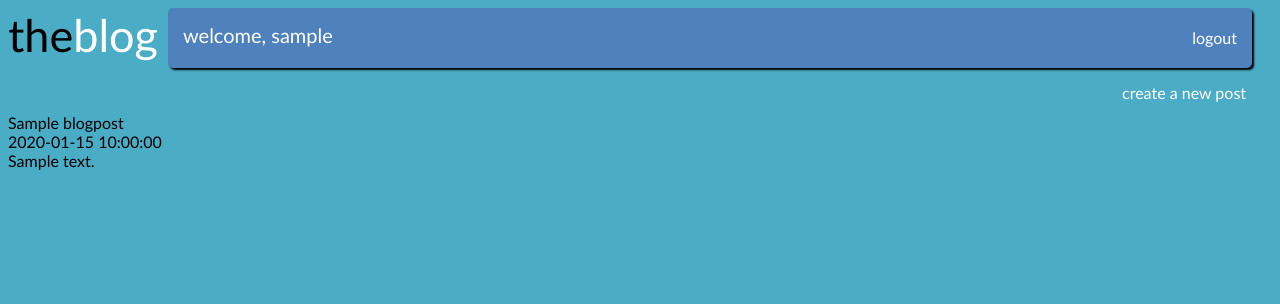
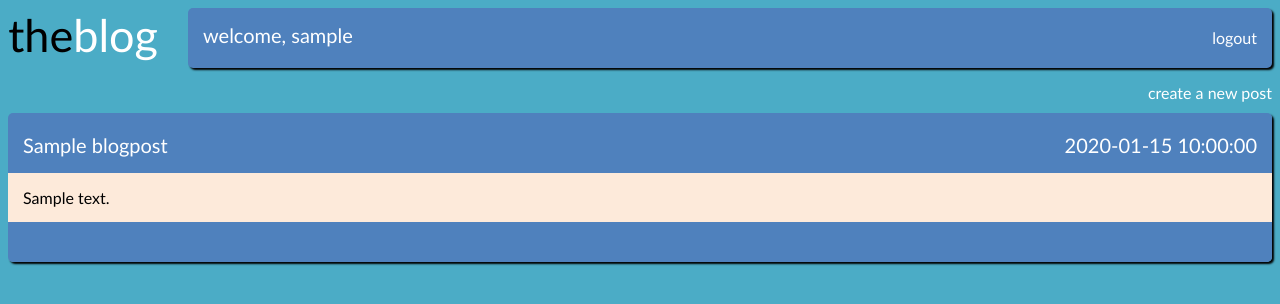
Before and after one commit to twprobasco/theblog, a Python web app: template templates/front.html in a window 1280 px wide. Shown: the top 304 px of the page. Run offline with Jinja, Linux system fonts and the light colour scheme; the template is opened without the code that fills it: most values are stand-ins (such as "Sample title", 1, 10 or a date in 2020).

Commit message:
styled front page blogroll

```diff
--- a/static/main.css
+++ b/static/main.css
@@ -19,66 +22,33 @@ a{
     font-size: 45px;
 }
 
-#top-wrapper{
-    display: flex;
-    flex-direction: row;
+#username-label{
+    margin-left: 25px;
 }
 
-#titleblock-front {
-    min-width: 150px;
-    height: 50px;
-    font-weight: normal;
-    font-size: 45px;
-    text-align: center;
+#password-label{
+    margin-left: 25px;
 }
 
-#nav-bar-top{
-    display: flex;
-    flex-direction: row;
-    width: calc(100% - 180px);
-    min-width: 471px;
-    height: 60px;
-    background-color: #4f81bd;
-    margin-left: auto;
-    margin-right: 20px;
-    border-radius: 5px;
-    box-shadow: 2px 2px 2px black;
-    text-align: right;
+.error-msg{
+    width: 250px;
+    height: 20px;
+    text-align: center;
+    color: #FF8566;
+    font-weight: bold;
 }
 
-#welcome_username{
-    margin-left: 15px;
-    margin-top: 15px;
-    color: white;
-    font-size: 20px;
+.input{
+    width: 200px;
+    margin-left: 25px;
 }
 
-#logout{
-    width:100px;
-    height: 20px;
-    margin-top: 20px;
-    margin-left: auto;
-    margin-right: 15px;
+.labels{
+    color: white;
+    font-size: 17px;
 }
 
-#newpost-redirect{
-    width: 150px;
-    height: 30px;
-    margin-left: auto;
-    margin-top: 15px;
-}
-
-#signupframe {
-    width: 250px;
-    height: 375px;
-    background-color: #4f81bd;
-    margin-left: auto;
-    margin-right: auto;
-    margin-top: 15px;
-    border-radius: 25px;
-    box-shadow: 2px 2px 2px black;
-}
-
+/* styling for login page*/
 #loginframe {
     width: 250px;
     height: 300px;
@@ -153,20 +120,112 @@ a{
     margin-top: 35px;
 }
 
-.error-msg{
-    width: 250px;
-    height: 20px;
-    text-align: center;
-    color: #FF8566;
-    font-weight: bold;
-}
-
-.input{
-    width: 200px;
+#password-verify-label{
     margin-left: 25px;
 }
 
-.labels{
+#email-label{
+    margin-left: 25px;
+}
+
+/* general styling for front, newpost, and permalink pages */
+
+#top-wrapper{
+    display: flex;
+    flex-direction: row;
+}
+
+#titleblock-front {
+    min-width: 150px;
+    height: 50px;
+    font-weight: normal;
+    font-size: 45px;
+    text-align: center;
+}
+
+#nav-bar-top{
+    display: flex;
+    flex-direction: row;
+    width: calc(100% - 180px);
+    min-width: 471px;
+    height: 60px;
+    background-color: #4f81bd;
+    margin-left: auto;
+    border-radius: 5px;
+    box-shadow: 2px 2px 2px black;
+    text-align: right;
+}
+
+#welcome_username{
+    margin-left: 15px;
+    margin-top: 15px;
     color: white;
-    font-size: 17px;
+    font-size: 20px;
 }
+
+#logout{
+    width:100px;
+    height: 20px;
+    margin-top: 20px;
+    margin-left: auto;
+    margin-right: 15px;
+}
+
+/* styling for front page*/
+
+#newpost-redirect{
+    width: 150px;
+    height: 30px;
+    margin-left: auto;
+    margin-top: 15px;
+    text-align: right;
+}
+
+.blogpost{
+    display: flex;
+    flex-direction: column;
+    width: 100%;
+    max-height: 500px;
+    border-radius: 5px;
+    box-shadow: 2px 2px 2px black;
+}
+
+.blogpost-heading{
+    display: flex;
+    flex-direction: row;
+    width: 100%;
+    height: 60px;
+    background-color: #4f81bd;
+    border-top-right-radius: 5px;
+    border-top-left-radius: 5px;
+}
+
+.blogpost-title{
+    font-size: 20px;
+    margin-top: 20px;
+    margin-left: 15px;
+    color: white;
+}
+
+.blogpost-datetime{
+    color: white;
+    font-size: 20px;
+    margin-top: 20px;
+    margin-left: auto;
+    margin-right: 15px;
+}
+
+.blogpost-content{
+    width: calc(100% - 30px);
+    max-height: 400px;
+    background-color: #fdeada;
+    padding: 15px;
+}
+
+.blogpost-trailer{
+    width: 100%;
+    height: 40px;
+    background-color: #4f81bd;
+    border-bottom-right-radius: 5px;
+    border-bottom-left-radius: 5px;
+}
--- a/templates/front.html
+++ b/templates/front.html
@@ -13,7 +13,10 @@
 		<div class="blogpost-datetime">{{blogpost.created}}</div>
 	</div>
 	<div class="blogpost-content">{{blogpost.content}}</div>
+	<div class="blogpost-trailer"></div>
 </div>
+<br>
+<br>
 {% endfor %}
 
 {% endblock %}
```
Also changed, not shown: other parts of static/main.css (+24 -24 lines).
